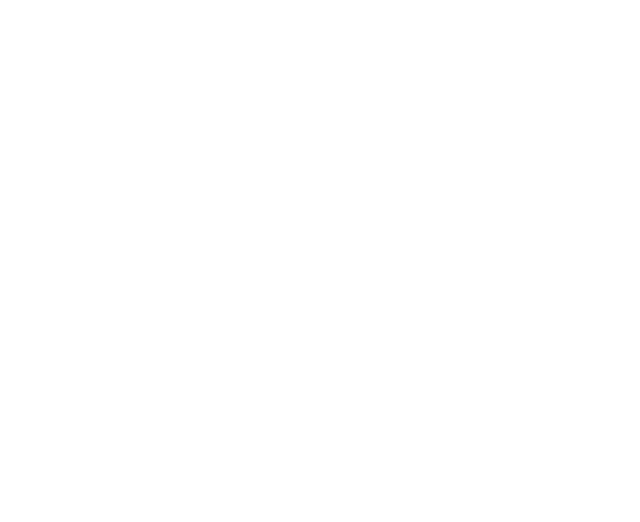
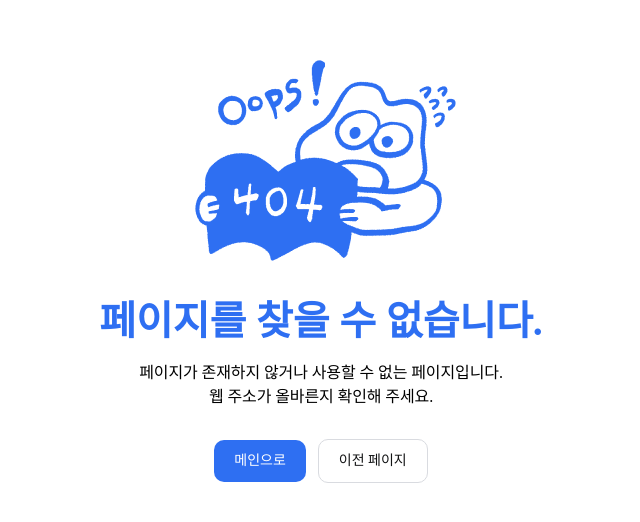
Before and after one commit to weniv/weniv_eduAPI, a React (Create React App) app: page /landing in a window 1280 px wide. Before the commit this address had no page. Shown: the part 140-662 px from the top of the page, without its empty margins (319-959 px from the left). Built offline with nearby package versions, Linux system fonts and the light colour scheme; the HTML template or start-up script is replaced by a standard one; a web font is replaced by a local one.

Commit message:
:sparkles: Add: 404페이지 추가
404페이지 추가

```diff
--- a/src/App.jsx
+++ b/src/App.jsx
@@ -1,18 +1,10 @@
-import { Route, Routes } from "react-router-dom";
 import "./styles/global.css";
-import Main from "./page/Main";
-import Landing from "./page/Landing";
-import PageLayout from "./components/pagecontrol/PageLayout";
+import AppRoutes from "./routes/AppRoutes";
 
 function App() {
   return (
     <div className="App">
-      <Routes>
-        <Route path="/eduAPI" element={<Main />}>
-          <Route path="/eduAPI/:contentId/*" element={<PageLayout />} />
-        </Route>
-        <Route path="/" element={<Landing />} />
-      </Routes>
+      <AppRoutes />
     </div>
   );
 }
--- a/src/components/button/Button.jsx
+++ b/src/components/button/Button.jsx
@@ -2,14 +2,18 @@
 import styles from "./Button.module.css";
 import { useNavigate } from "react-router-dom";
 
-const Button = ({ children, color = "blue" }) => {
+const Button = ({ children, color = "blue", goBack = false }) => {
   const navigate = useNavigate();
-  const GotoAPI = () => {
-    navigate("/eduAPI");
+  const handleClick = () => {
+    if (goBack) {
+      navigate(-1);
+    } else {
+      navigate("/eduAPI");
+    }
   };
   const buttonClass = `${styles.button} ${styles[color]}`;
   return (
-    <button className={buttonClass} onClick={GotoAPI}>
+    <button className={buttonClass} onClick={handleClick}>
       {children}
     </button>
   );
--- a/src/components/button/Button.module.css
+++ b/src/components/button/Button.module.css
@@ -19,6 +19,7 @@
 .white {
   background-color: var(--W-background);
   color: var(--W-surface);
+  border: 1px solid var(--W-grayLv2);
 }
 
 /* .hover {
--- a/src/page/Main.jsx
+++ b/src/page/Main.jsx
@@ -13,9 +13,7 @@
       <Header type="mainPage" />
       <div className="sub">
         <Side data={menu} />
-        {/* <div className="sub__content"> */}
         <Outlet />
-        {/* </div> */}
       </div>
     </>
   );
--- /dev/null
+++ b/src/page/Notfound.jsx
@@ -0,0 +1,25 @@
+import React from "react";
+import styles from "./Notfound.module.css";
+import NotfoundImg from "../assets/404.png";
+import Button from "../components/button/Button";
+
+const Notfound = () => {
+  return (
+    <main className={styles.notFound}>
+      <img src={NotfoundImg} alt="404" />
+      <h2>페이지를 찾을 수 없습니다.</h2>
+      <p>
+        페이지가 존재하지 않거나 사용할 수 없는 페이지입니다.
+        <br /> 웹 주소가 올바른지 확인해 주세요.
+      </p>
+      <div className={styles.btnGroup}>
+        <Button>메인으로</Button>
+        <Button color="white" goBack>
+          이전 페이지
+        </Button>
+      </div>
+    </main>
+  );
+};
+
+export default Notfound;
--- /dev/null
+++ b/src/page/Notfound.module.css
@@ -0,0 +1,53 @@
+.notFound {
+  width: 100%;
+  flex-grow: 1;
+  display: flex;
+  flex-direction: column;
+  align-items: center;
+  justify-content: center;
+  text-align: center;
+  height: 100dvh;
+
+  h2 {
+    font-size: 4rem;
+    color: var(--W-primary);
+    padding: 1.2rem 2rem;
+  }
+
+  p {
+    font-size: 1.6rem;
+    margin-bottom: 3.2rem;
+  }
+
+  img {
+    width: 30rem;
+    height: auto;
+  }
+}
+.btnGroup {
+  display: flex;
+  align-items: center;
+  justify-content: center;
+  gap: 1.2rem;
+}
+
+@media (max-width: 480px) {
+  .notFound {
+    margin: auto;
+    text-align: center;
+
+    h2 {
+      font-size: 2.4rem;
+      padding: 0.8rem 1rem;
+    }
+
+    p {
+      font-size: 1.2rem;
+      margin-bottom: 2rem;
+    }
+
+    img {
+      width: 20rem;
+    }
+  }
+}
--- /dev/null
+++ b/src/routes/AppRoutes.jsx
@@ -0,0 +1,50 @@
+import React from "react";
+import { Route, Routes, useLocation } from "react-router-dom";
+import Main from "../page/Main";
+import Landing from "../page/Landing";
+import PageLayout from "../components/pagecontrol/PageLayout";
+import Notfound from "../page/Notfound";
+import menuData from "../data/menu/eduAPI.json";
+
+const flattenMenuLinks = (menu) => {
+  const links = [];
+
+  const traverseSections = (sections) => {
+    sections.forEach((section) => {
+      links.push(section.link);
+      if (section.sections) {
+        traverseSections(section.sections);
+      }
+    });
+  };
+
+  links.push(menu.link);
+  traverseSections(menu.sections);
+
+  return links;
+};
+
+const AppRoutes = () => {
+  const location = useLocation();
+  const validLinks = flattenMenuLinks(menuData);
+  const isValidPath = validLinks.includes(location.pathname);
+
+  return (
+    <Routes>
+      {isValidPath ? (
+        <>
+          <Route path="/eduAPI" element={<Main />}>
+            <Route path="/eduAPI/:contentId/*" element={<PageLayout />} />
+            <Route path="/eduAPI/*" element={<Notfound />} />
+          </Route>
+          <Route path="/" element={<Landing />} />
+          <Route path="*" element={<Notfound />} />
+        </>
+      ) : (
+        <Route path="*" element={<Notfound />} />
+      )}
+    </Routes>
+  );
+};
+
+export default AppRoutes;
```
